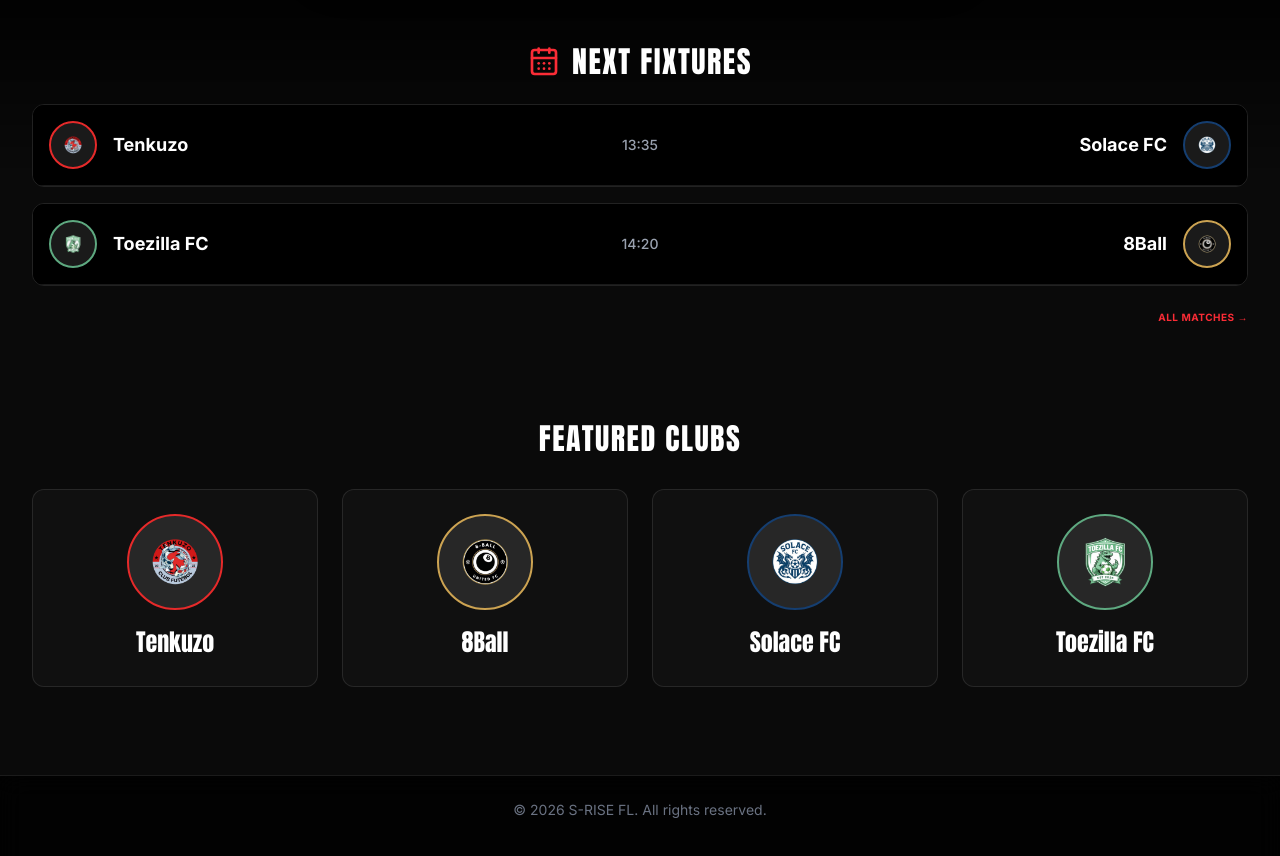
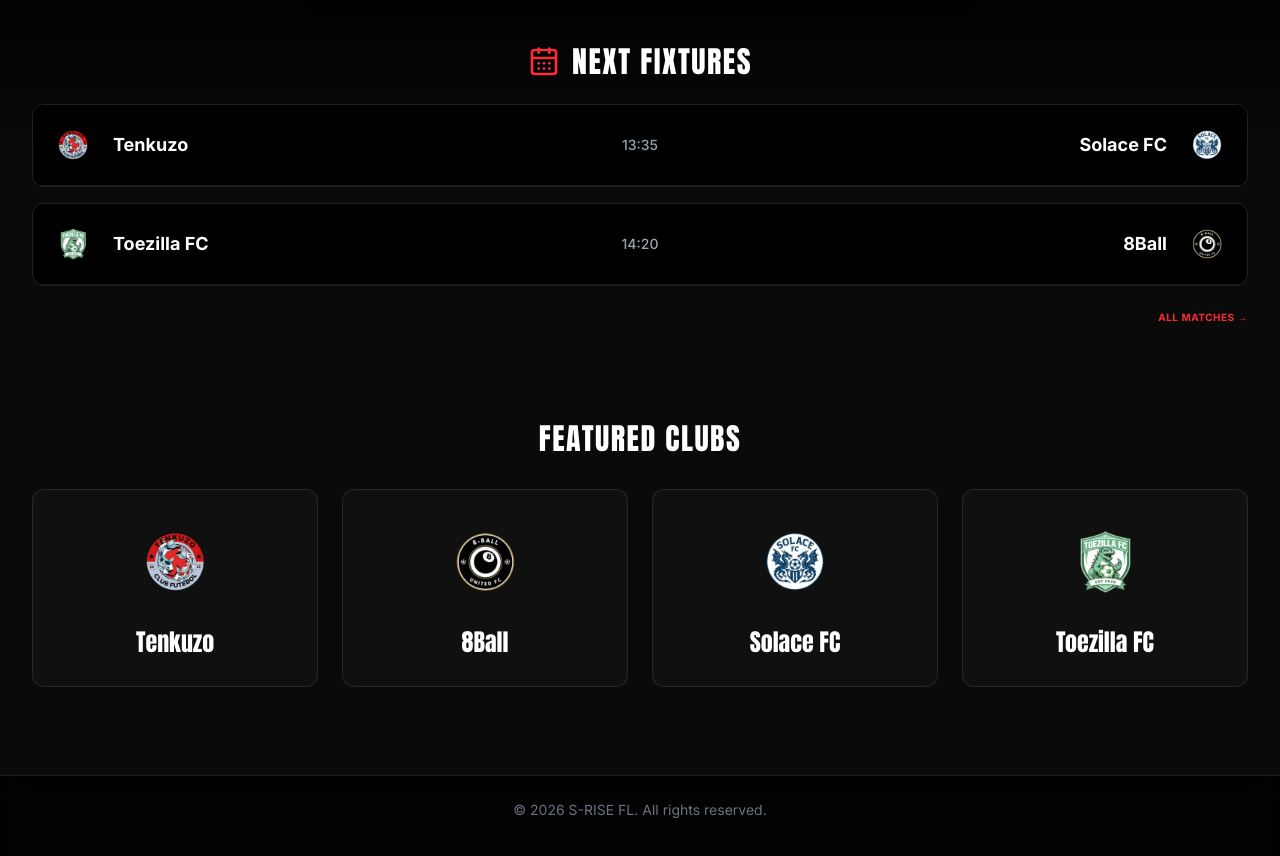
Before and after one commit to shezan2/s-rise-fl, a Next.js app: page / in a window 1280 px wide. Shown: the part 820-1676 px from the top of the page. Built offline with nearby package versions, Linux system fonts and the light colour scheme.

Commit message:
Enlarge logos and match theme colors

```diff
--- a/src/components/TeamBadge.tsx
+++ b/src/components/TeamBadge.tsx
@@ -31,13 +31,12 @@ export default function TeamBadge({ teamId, initials, accentColor, className, si
     return (
       <div
         className={cn(
-          "rounded-full flex items-center justify-center relative overflow-hidden bg-white/10 border-2",
+          "flex items-center justify-center relative",
           sizeClasses,
           className
         )}
-        style={{ borderColor: finalAccentColor }}
       >
-        <Image src={logoUrl} alt={finalInitials} fill className="object-contain p-2" />
+        <Image src={logoUrl} alt={finalInitials} fill className="object-contain" />
       </div>
     );
   }
--- a/src/lib/data/teams.ts
+++ b/src/lib/data/teams.ts
@@ -17,7 +17,7 @@ export const teams: Team[] = [
     "city": "Singapore",
     "foundedYear": 2025,
     "badgeInitials": "TEN",
-    "accentColor": "#e62a2a",
+    "accentColor": "#CE292A",
     "stadiumName": "S-Rise Arena",
     "logoUrl": "/logos/tenkuzo.png"
   },
@@ -27,7 +27,7 @@ export const teams: Team[] = [
     "city": "Singapore",
     "foundedYear": 2025,
     "badgeInitials": "8BA",
-    "accentColor": "#cca352",
+    "accentColor": "#AF8849",
     "stadiumName": "S-Rise Arena",
     "logoUrl": "/logos/8ball.png"
   },
@@ -37,7 +37,7 @@ export const teams: Team[] = [
     "city": "Singapore",
     "foundedYear": 2025,
     "badgeInitials": "SOL",
-    "accentColor": "#153e70",
+    "accentColor": "#1B3E6A",
     "stadiumName": "S-Rise Arena",
     "logoUrl": "/logos/solace.png"
   },
@@ -47,7 +47,7 @@ export const teams: Team[] = [
     "city": "Singapore",
     "foundedYear": 2025,
     "badgeInitials": "TOE",
-    "accentColor": "#5ea980",
+    "accentColor": "#75B48C",
     "stadiumName": "S-Rise Arena",
     "logoUrl": "/logos/toezilla.png"
   }
```
